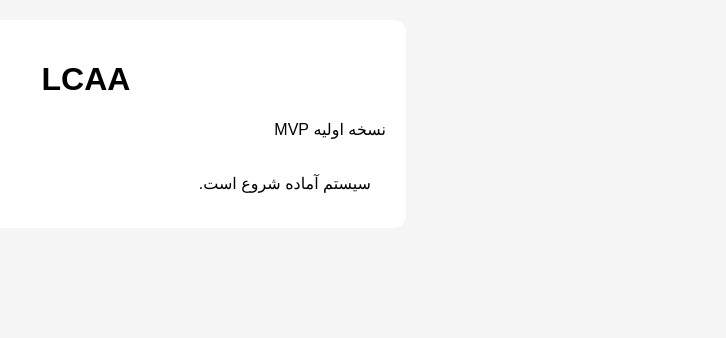
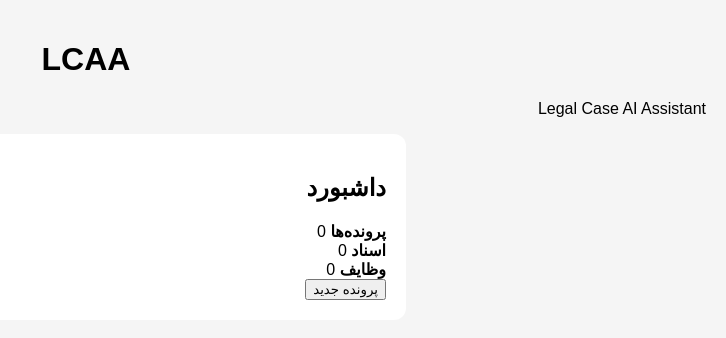
Before and after one commit to roohallahshoon-max/LCAA, a plain HTML site: page index.html in a window 1280 px wide. Shown: the whole page, without its empty margins (554-1280 px from the left). Drawn offline with Linux system fonts and the light colour scheme.

Commit message:
Update index.html

```diff
--- a/index.html
+++ b/index.html
@@ -3,29 +3,54 @@
 <head>
   <meta charset="UTF-8">
   <meta name="viewport" content="width=device-width, initial-scale=1.0">
+  <title>LCAA</title>
 
-  <title>LCAA MVP</title>
-
+  <link rel="manifest" href="manifest.json">
   <link rel="stylesheet" href="style.css">
 </head>
 
 <body>
 
-  <main>
-    <h1>LCAA</h1>
-    <p>نسخه اولیه MVP</p>
+<header>
+  <h1>LCAA</h1>
+  <p>Legal Case AI Assistant</p>
+</header>
 
-    <div id="app">
-      سیستم آماده شروع است.
-    </div>
-  </main>
+<main>
 
-  <script src="app.js"></script>
+<section id="dashboard">
+  <h2>داشبورد</h2>
 
-</body>
-</html>
+  <div class="card">
+    <strong>پرونده‌ها</strong>
+    <span id="caseCount">0</span>
+  </div>
+
+  <div class="card">
+    <strong>اسناد</strong>
+    <span id="documentCount">0</span>
+  </div>
+
+  <div class="card">
+    <strong>وظایف</strong>
+    <span id="taskCount">0</span>
+  </div>
+
+  <button id="newCaseBtn">
+    پرونده جدید
+  </button>
+
+</section>
+
+</main>
+
+<script src="app.js"></script>
+
 <script>
 if ("serviceWorker" in navigator) {
   navigator.serviceWorker.register("./service-worker.js");
 }
 </script>
+
+</body>
+</html>
```
